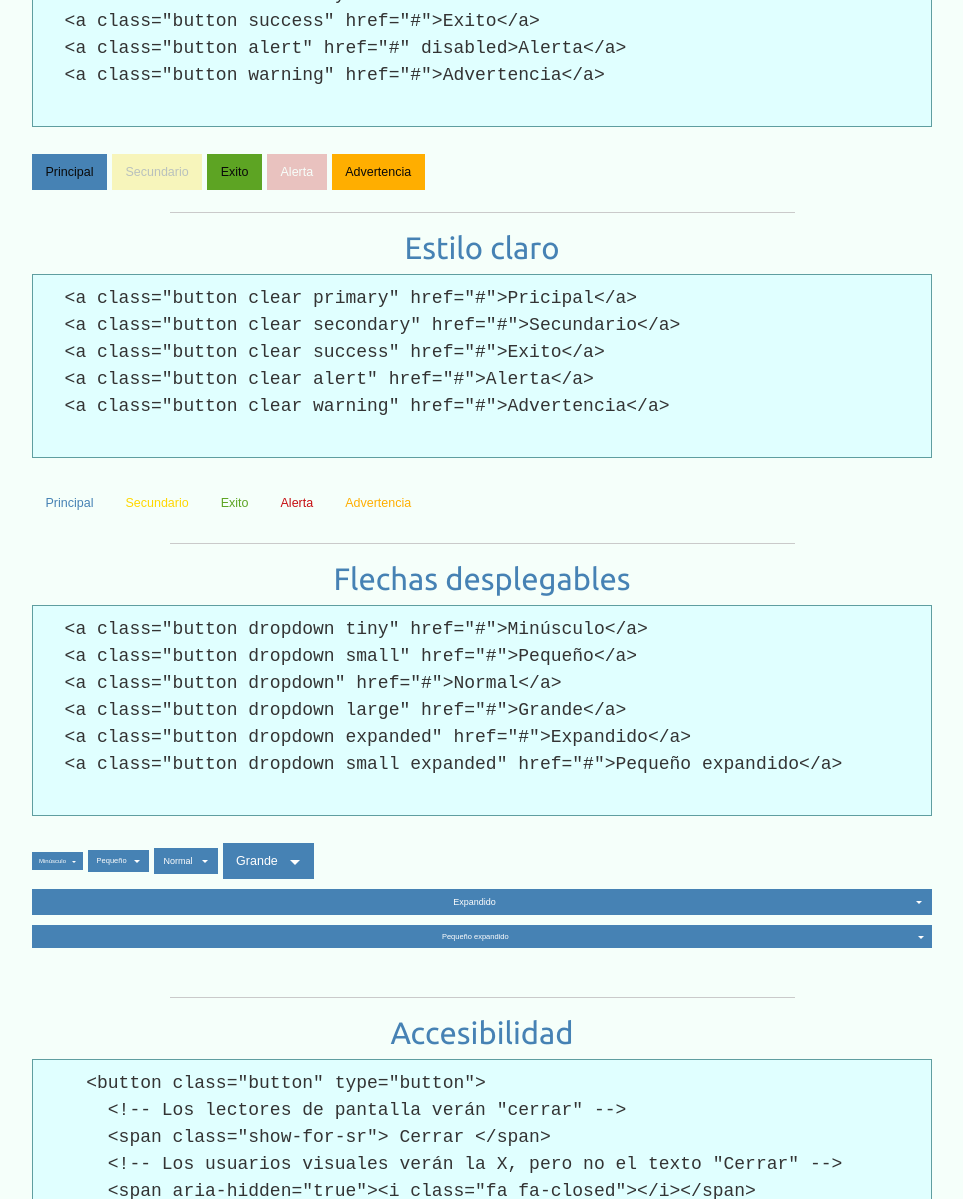
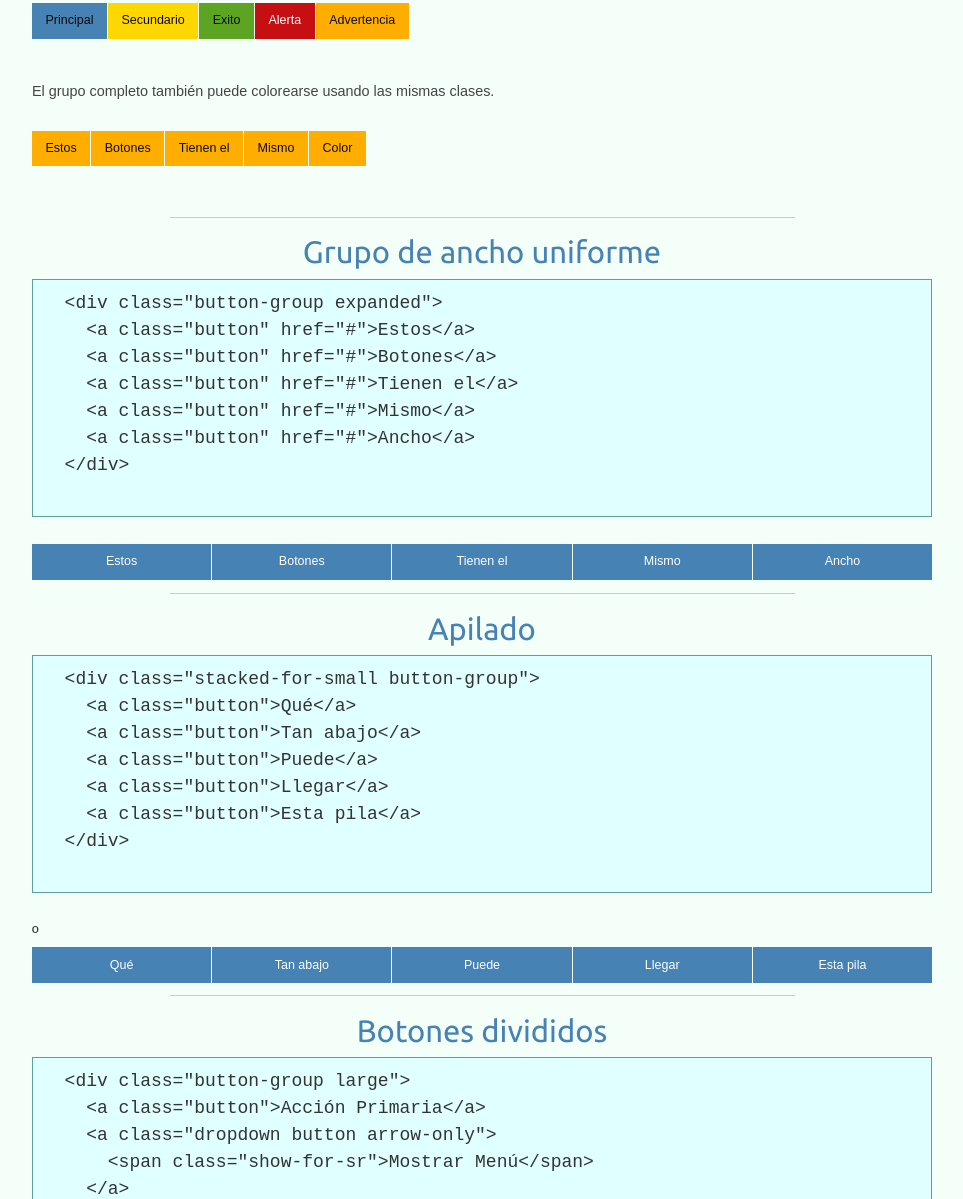
Before and after one commit to Caballero73/Foundation-fuente, a website: page dist/grupo-botones.html in a window 1280 px wide. Shown: the part 1601-2800 px from the top of the page, without its empty margins (158-1121 px from the left). Drawn offline with Linux system fonts and the light colour scheme.

Commit message:
Grupo de botones

```diff
--- a/dist/grupo-botones.html
+++ b/dist/grupo-botones.html
@@ -51,7 +51,7 @@
     &lt;/div&gt;
   </pre>
   <br>
-  <div class="button-group">
+  <div class="button-group large">
     <a class="button">Uno</a>
     <a class="button">Dos</a>
     <a class="button">Tres</a>
@@ -61,129 +61,136 @@
 
   <center id="dimension"><h3>Dimensionamiento</h3></center>
   <pre>
-  &lt;a class="button tiny" href="#"&gt;Minúsculo&lt;/a&gt;
-  &lt;a class="button small" href="#"&gt;Pequeño&lt;/a&gt;
-  &lt;a class="button" href="#"&gt;Normal&lt;/a&gt;
-  &lt;a class="button large" href="#"&gt;Grande&lt;/a&gt;
-  &lt;a class="button expanded" href="#"&gt;Expandido&lt;/a&gt;
-  &lt;a class="button small expanded" href="#"&gt;Pequeño expandido&lt;/a&gt;
+  &lt;div class="button-group tiny"&gt;
+    &lt;a class="button" href="#"&gt;Estos&lt;/a&gt;
+    &lt;a class="button" href="#"&gt;Son&lt;/a&gt;
+    &lt;a class="button" href="#"&gt;Botones&lt;/a&gt;
+    &lt;a class="button" href="#"&gt;Minúsculos&lt;/a&gt;
+  &lt;/div&gt;
+
+  &lt;div class="button-group large"&gt;
+    &lt;a class="button" href="#"&gt;Estos&lt;/a&gt;
+    &lt;a class="button" href="#"&gt;Son&lt;/a&gt;
+    &lt;a class="button" href="#"&gt;Botones&lt;/a&gt;
+    &lt;a class="button" href="#"&gt;Grandes&lt;/a&gt;
+  &lt;/div&gt;
   </pre>
   <br>
-  <a class="button tiny" href="javascript:void(0);">Minúsculo</a>
-  <a class="button small" href="javascript:void(0);">Pequeño</a>
-  <a class="button" href="javascript:void(0);">Normal</a>
-  <a class="button large" href="javascript:void(0);">Grande</a>
-  <a class="button expanded" href="javascript:void(0);">Expandido</a>
-  <a class="button small expanded" href="javascript:void(0);">Pequeño expandido</a>
+  <small>Los grupos de botones se pueden dimensionar con las mismas clases que los botones estándar: .tiny , .small y .large .</small>
+  <br><br>
+  <div class="button-group tiny">
+    <a class="button" href="javascript:void(0);">Estos</a>
+    <a class="button" href="javascript:void(0);">Son</a>
+    <a class="button" href="javascript:void(0);">Botones</a>
+    <a class="button" href="javascript:void(0);">Minúsculos</a>
+  </div>
+  <br>
+  <div class="button-group large">
+    <a class="button" href="javascript:void(0);">Estos</a>
+    <a class="button" href="javascript:void(0);">Son</a>
+    <a class="button" href="javascript:void(0);">Botones</a>
+    <a class="button" href="javascript:void(0);">Grandes</a>
+  </div>
   <br>
   <hr>
 
   <center id="color"><h3>Color</h3></center>
   <pre>
+  &lt;div class="button-group"&gt;
     &lt;a class="button primary" href="#"&gt;Pricipal&lt;/a&gt;
     &lt;a class="button secondary" href="#"&gt;Secundario&lt;/a&gt;
     &lt;a class="button success" href="#"&gt;Exito&lt;/a&gt;
     &lt;a class="button alert" href="#"&gt;Alerta&lt;/a&gt;
     &lt;a class="button warning" href="#"&gt;Advertencia&lt;/a&gt;
+  &lt;/div&gt;
+
+  &lt;div class="button-group warning"&gt;
+    &lt;a class="button" href="#"&gt;Estos&lt;/a&gt;
+    &lt;a class="button" href="#"&gt;Botones&lt;/a&gt;
+    &lt;a class="button" href="#"&gt;Tienen el&lt;/a&gt;
+    &lt;a class="button" href="#"&gt;Mismo&lt;/a&gt;
+    &lt;a class="button" href="#"&gt;Color&lt;/a&gt;
+  &lt;/div&gt;
   </pre>
   <br>
+  <div class="button-group large">
     <a class="button large primary" href="javascript:void(0);">Principal</a>
     <a class="button large secondary" href="javascript:void(0);">Secundario</a>
     <a class="button large success" href="javascript:void(0);">Exito</a>
     <a class="button large alert" href="javascript:void(0);">Alerta</a>
     <a class="button large warning" href="javascript:void(0);">Advertencia</a>
+  </div>
+  <br>
+  <small>El grupo completo también puede colorearse usando las mismas clases.</small>
+  <br><br>
+  <div class="button-group warning large">
+    <a class="button large" href="javascript:void(0);">Estos</a>
+    <a class="button large" href="javascript:void(0);">Botones</a>
+    <a class="button large" href="javascript:void(0);">Tienen el</a>
+    <a class="button large" href="javascript:void(0);">Mismo</a>
+    <a class="button large" href="javascript:void(0);">Color</a>
+  </div>
   <br>
   <hr>
 
-  <center id="hollow"><h3> Estilo hueco </h3></center>
+  <center id="ancho"><h3>Grupo de ancho uniforme</h3></center>
   <pre>
-  &lt;a class="button hollow primary" href="#"&gt;Pricipal&lt;/a&gt;
-  &lt;a class="button hollow secondary" href="#"&gt;Secundario&lt;/a&gt;
-  &lt;a class="button hollow success" href="#"&gt;Exito&lt;/a&gt;
-  &lt;a class="button hollow alert" href="#"&gt;Alerta&lt;/a&gt;
-  &lt;a class="button hollow warning" href="#"&gt;Advertencia&lt;/a&gt;
+  &lt;div class="button-group expanded"&gt;
+    &lt;a class="button" href="#"&gt;Estos&lt;/a&gt;
+    &lt;a class="button" href="#"&gt;Botones&lt;/a&gt;
+    &lt;a class="button" href="#"&gt;Tienen el&lt;/a&gt;
+    &lt;a class="button" href="#"&gt;Mismo&lt;/a&gt;
+    &lt;a class="button" href="#"&gt;Ancho&lt;/a&gt;
+  &lt;/div&gt;
   </pre>
   <br>
-  <a class="button hollow large primary" href="javascript:void(0);">Principal</a>
-  <a class="button hollow large secondary" href="javascript:void(0);">Secundario</a>
-  <a class="button hollow large success" href="javascript:void(0);">Exito</a>
-  <a class="button hollow large alert" href="javascript:void(0);">Alerta</a>
-  <a class="button hollow large warning" href="javascript:void(0);">Advertencia</a>
+  <div class="button-group expanded large">
+    <a class="button large" href="javascript:void(0);">Estos</a>
+    <a class="button large" href="javascript:void(0);">Botones</a>
+    <a class="button large" href="javascript:void(0);">Tienen el</a>
+    <a class="button large" href="javascript:void(0);">Mismo</a>
+    <a class="button large" href="javascript:void(0);">Ancho</a>
+  </div>
+  <hr>
+
+  <center id="apilado"><h3>Apilado</h3></center>
+  <pre>
+  &lt;div class="stacked-for-small button-group"&gt;
+    &lt;a class="button"&gt;Qué&lt;/a&gt;
+    &lt;a class="button"&gt;Tan abajo&lt;/a&gt;
+    &lt;a class="button"&gt;Puede&lt;/a&gt;
+    &lt;a class="button"&gt;Llegar&lt;/a&gt;
+    &lt;a class="button"&gt;Esta pila&lt;/a&gt;
+  &lt;/div&gt;
+  </pre>
+  <br>º
+  <div class="stacked-for-small button-group large">
+    <a class="button">Qué</a>
+    <a class="button">Tan abajo</a>
+    <a class="button">Puede</a>
+    <a class="button">Llegar</a>
+    <a class="button">Esta pila</a>
+  </div>
+  <hr>
+
+  <center id="divididos"><h3>Botones divididos</h3></center>
+  <pre>
+  &lt;div class="button-group large"&gt;
+    &lt;a class="button"&gt;Acción Primaria&lt;/a&gt;
+    &lt;a class="dropdown button arrow-only"&gt;
+      &lt;span class="show-for-sr"&gt;Mostrar Menú&lt;/span&gt;
+    &lt;/a&gt;
+  &lt;/div&gt;
+  </pre>
+  <br>
+  <div class="button-group large">
+    <a class="button">Acción Primaria</a>
+    <a class="dropdown button arrow-only">
+      <span class="show-for-sr">Mostrar Menú</span>
+    </a>
+  </div>
   <br>
   <hr>
-
-  <center id="deshabilitado"><h3>Botones deshabilitados</h3></center>
-  <pre>
-  &lt;a class="button primary" href="#"&gt;Pricipal&lt;/a&gt;
-  &lt;a class="button secondary" href="#" disabled&gt;Secundario&lt;/a&gt;
-  &lt;a class="button success" href="#"&gt;Exito&lt;/a&gt;
-  &lt;a class="button alert" href="#" disabled&gt;Alerta&lt;/a&gt;
-  &lt;a class="button warning" href="#"&gt;Advertencia&lt;/a&gt;
-  </pre>
-  <br>
-  <a class="button large primary" href="javascript:void(0);">Principal</a>
-  <a class="button large secondary" href="javascript:void(0);" disabled>Secundario</a>
-  <a class="button large success" href="javascript:void(0);">Exito</a>
-  <a class="button large alert" href="javascript:void(0);" disabled>Alerta</a>
-  <a class="button large warning" href="javascript:void(0);">Advertencia</a>
-  <br>
-  <hr>
-
-  <center id="claro"><h3> Estilo claro</h3></center>
-  <pre>
-  &lt;a class="button clear primary" href="#"&gt;Pricipal&lt;/a&gt;
-  &lt;a class="button clear secondary" href="#"&gt;Secundario&lt;/a&gt;
-  &lt;a class="button clear success" href="#"&gt;Exito&lt;/a&gt;
-  &lt;a class="button clear alert" href="#"&gt;Alerta&lt;/a&gt;
-  &lt;a class="button clear warning" href="#"&gt;Advertencia&lt;/a&gt;
-  </pre>
-  <br>
-  <a class="button clear large primary" href="javascript:void(0);">Principal</a>
-  <a class="button clear large secondary" href="javascript:void(0);">Secundario</a>
-  <a class="button clear large success" href="javascript:void(0);">Exito</a>
-  <a class="button clear large alert" href="javascript:void(0);">Alerta</a>
-  <a class="button clear large warning" href="javascript:void(0);">Advertencia</a>
-  <br>
-  <hr>
-
-  <center id="flechas"><h3> Flechas desplegables </h3></center>
-  <pre>
-  &lt;a class="button dropdown tiny" href="#"&gt;Minúsculo&lt;/a&gt;
-  &lt;a class="button dropdown small" href="#"&gt;Pequeño&lt;/a&gt;
-  &lt;a class="button dropdown" href="#"&gt;Normal&lt;/a&gt;
-  &lt;a class="button dropdown large" href="#"&gt;Grande&lt;/a&gt;
-  &lt;a class="button dropdown expanded" href="#"&gt;Expandido&lt;/a&gt;
-  &lt;a class="button dropdown small expanded" href="#"&gt;Pequeño expandido&lt;/a&gt;
-  </pre>
-  <br>
-  <a class="button dropdown tiny" href="javascript:void(0);">Minúsculo</a>
-  <a class="button dropdown small" href="javascript:void(0);">Pequeño</a>
-  <a class="button dropdown" href="javascript:void(0);">Normal</a>
-  <a class="button dropdown large" href="javascript:void(0);">Grande</a>
-  <a class="button dropdown expanded" href="javascript:void(0);">Expandido</a>
-  <a class="button dropdown small expanded" href="javascript:void(0);">Pequeño expandido</a>
-  <br>
-  <hr>
-
-  <center id="accesibilidad"><h3>Accesibilidad</h3></center>
-  <pre>
-    &lt;button class="button" type="button"&gt;
-      &lt;!-- Los lectores de pantalla verán "cerrar" --&gt;
-      &lt;span class="show-for-sr"&gt; Cerrar &lt;/span&gt;
-      &lt;!-- Los usuarios visuales verán la X, pero no el texto "Cerrar" --&gt;
-      &lt;span aria-hidden="true"&gt;&lt;i class="fa fa-closed"&gt;&lt;/i&gt;&lt;/span&gt;
-    &lt;/button&gt;
-  </pre>
-  <br>
-  <button class="button" type="button">
-    <!-- Los lectores de pantalla verán "cerrar" -->
-    <span class="show-for-sr"> Cerrar </span>
-    <!-- Los usuarios visuales verán la X, pero no el texto "Cerrar" -->
-    <span aria-hidden="true"><i class="fa fa-window-close-o fa-3x"></i></span>
-  </button>
-  <br>
-  <hr>
-
 </div><!-- /.id botones -->
 
     <!--*****************
```
Also changed, not shown: gulpfile.js (line endings or trailing spaces). Lines whose indentation alone changed are shown as unchanged.
